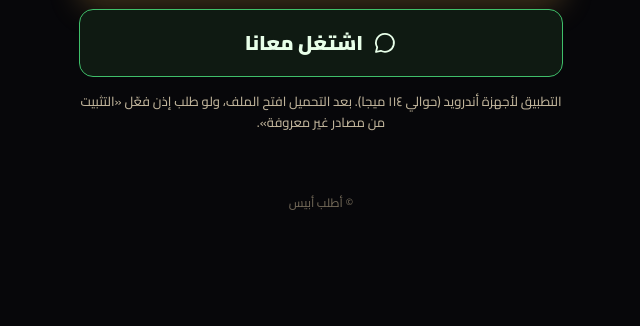
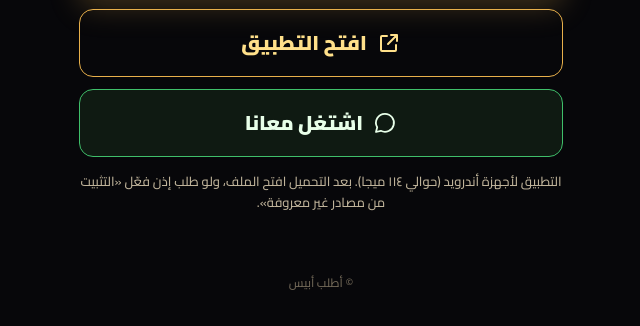
Before and after one commit to mediahefnawi-oss/otlob-abis-qr, a plain HTML site: page index.html in a window 1280 px wide. Shown: the part 1764-2090 px from the top of the page, without its empty margins (319-959 px from the left). Before the commit the page ends 2010 px from the top, so only its background shows below. Drawn offline with Linux system fonts and the light colour scheme.

Commit message:
Add open-app button linking to otlobabis.com
Co-Authored-By: Claude Opus 5.5 <noreply@anthropic.com>
Claude-Session: https://claude.ai/code/session_01FfoA5DeQUwyi3xsbrjdpBy

```diff
--- a/index.html
+++ b/index.html
@@ -46,6 +46,7 @@
   .act{padding:26px 18px 40px;max-width:520px;margin:0 auto;text-align:center}
   .btn{display:flex;align-items:center;justify-content:center;gap:10px;width:100%;padding:17px 18px;border-radius:14px;font-weight:900;font-size:20px;text-decoration:none;margin-top:12px}
   .btn.primary{background:linear-gradient(180deg,#ffe9a6,#e8b04b 55%,#c68a2c);color:#0b0905;box-shadow:0 10px 30px rgba(232,176,75,.25)}
+  .btn.open{background:transparent;border:1.5px solid var(--gold);color:var(--gold-l)}
   .btn.wa{background:#0f1a12;border:1.5px solid #3fbf6a;color:#e8ffe9}
   .btn svg{width:24px;height:24px}
   .note{font-size:13px;color:var(--muted);margin-top:14px}
@@ -83,6 +84,10 @@
     <svg viewBox="0 0 24 24" fill="none" stroke="currentColor" stroke-width="2.2" stroke-linecap="round" stroke-linejoin="round"><path d="M12 3v12M7 10l5 5 5-5M4 20h16"/></svg>
     حمّل التطبيق دلوقتي
   </a>
+  <a class="btn open" href="https://otlobabis.com" rel="noopener">
+    <svg viewBox="0 0 24 24" fill="none" stroke="currentColor" stroke-width="2" stroke-linecap="round" stroke-linejoin="round"><path d="M14 4h6v6M20 4l-9 9"/><path d="M19 14v5a1 1 0 0 1-1 1H5a1 1 0 0 1-1-1V6a1 1 0 0 1 1-1h5"/></svg>
+    افتح التطبيق
+  </a>
   <a class="btn wa" href="https://wa.me/201004379508?text=%D8%A3%D9%87%D9%84%D8%A7%D9%8B%D8%8C%20%D8%B9%D8%A7%D9%8A%D8%B2%20%D8%A3%D8%B4%D8%AA%D8%BA%D9%84%20%D9%85%D8%B9%D8%A7%D9%83%D9%85%20%D8%A3%D9%88%20%D8%A3%D8%B3%D8%AC%D9%84%20%D9%81%D9%8A%20%D8%A3%D8%B7%D9%84%D8%A8%20%D8%A3%D8%A8%D9%8A%D8%B3">
     <svg viewBox="0 0 24 24" fill="none" stroke="currentColor" stroke-width="1.8" stroke-linecap="round" stroke-linejoin="round"><path d="M12 2.8a9 9 0 0 0-7.8 13.5L3 21l4.8-1.2A9 9 0 1 0 12 2.8z"/></svg>
     اشتغل معانا
```
